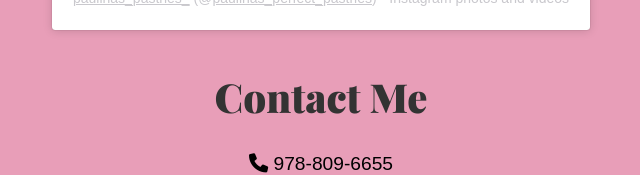
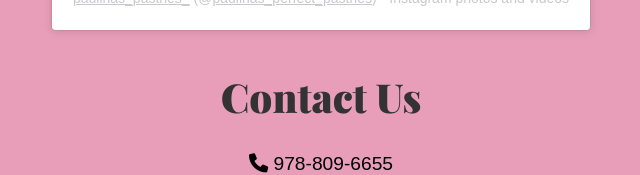
Before and after one commit to PaulinasPerfectPastries/ppp, a plain HTML site: page index.html in a window 1280 px wide. Shown: the part 2060-2235 px from the top of the page, without its empty margins (319-959 px from the left). Drawn offline with nearby package versions, Linux system fonts and the light colour scheme; a script that the page names is missing.

Commit message:
fixed typo

```diff
--- a/index.html
+++ b/index.html
@@ -57,7 +57,7 @@
 
     <!-- Contact Section -->
     <section class="contact">
-        <h2>Contact Me</h2>
+        <h2>Contact Us</h2>
         <div class="contact-info">
             <p><i class="fas fa-phone"></i> <a href="tel:978-809-6655" class="phone">978-809-6655</a></p>
             <p><i class="fas fa-envelope"></i> <span class="email">paulinasperfectpastries@gmail.com</span></p>
```
